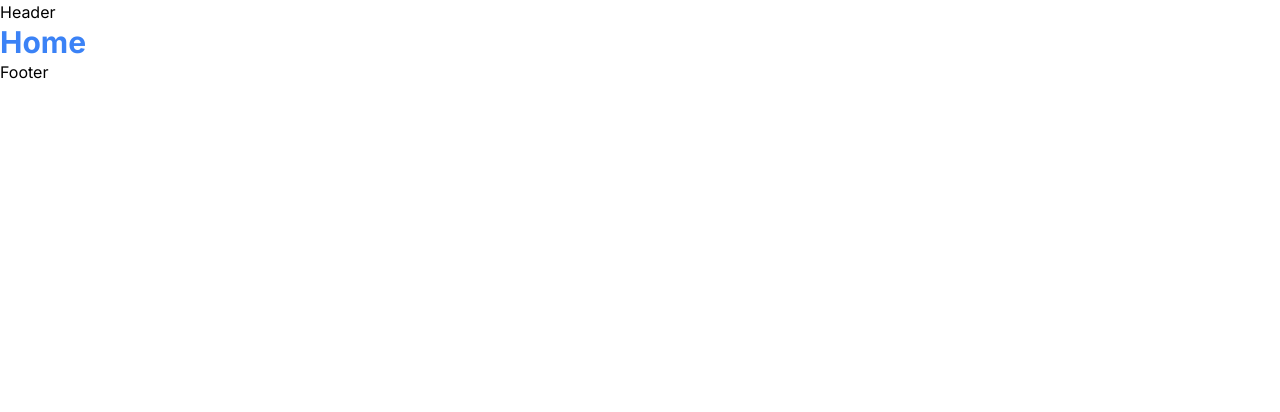
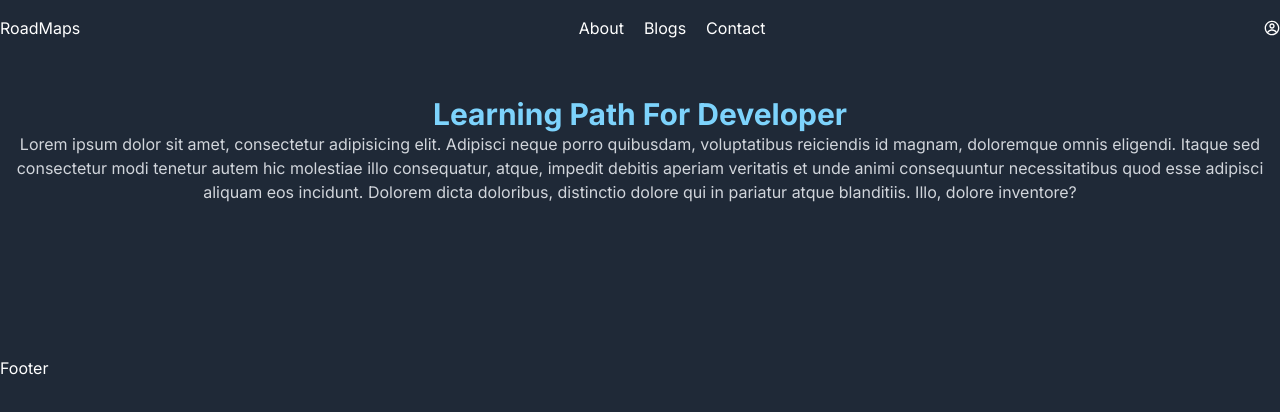
Before and after one commit to Shipon-Roy/roadmaps, a Next.js app: page / in a window 1280 px wide. Shown: the top 412 px of the page. Built offline with nearby package versions, Linux system fonts and the light colour scheme.

Commit message:
some work

```diff
--- /dev/null
+++ b/app/contact/page.jsx
@@ -0,0 +1,5 @@
+import React from "react";
+
+export default function Contact() {
+  return <div className="text-blue-500">Contact</div>;
+}
--- a/app/globals.css
+++ b/app/globals.css
@@ -1,3 +1,19 @@
 @tailwind base;
 @tailwind components;
 @tailwind utilities;
+
+*,
+*::after,
+*::before {
+  margin: 0;
+  padding: 0;
+  box-sizing: border-box;
+}
+body {
+  background: #1f2937;
+}
+
+/* width */
+::-webkit-scrollbar {
+  width: 6px;
+}
--- a/app/layout.js
+++ b/app/layout.js
@@ -1,23 +1,26 @@
-import Header from '@/components/Header'
-import './globals.css'
-import { Inter } from 'next/font/google'
-import Footer from '@/components/Footer'
+import Header from "@/components/Header";
+import "./globals.css";
+import { Inter } from "next/font/google";
+import Footer from "@/components/Footer";
+import Container from "@/ui/Container";
 
-const inter = Inter({ subsets: ['latin'] })
+const inter = Inter({ subsets: ["latin"] });
 
 export const metadata = {
-  title: 'RoadMaps',
-  description: 'Generated by create next app',
-}
+  title: "RoadMaps",
+  description: "Generated by create next app",
+};
 
 export default function RootLayout({ children }) {
   return (
     <html lang="en">
       <body className={inter.className}>
         <Header />
-        {children}
+        <div>
+          <Container>{children}</Container>
+        </div>
         <Footer />
-        </body>
+      </body>
     </html>
-  )
+  );
 }
--- a/app/page.js
+++ b/app/page.js
@@ -1,9 +1,10 @@
-import Image from 'next/image'
+import Hero from "@/components/home/Hero";
+import Image from "next/image";
 
 export default function Home() {
   return (
     <div>
-      <h1 className='text-blue-500 font-bold text-3xl'>Home</h1>
+      <Hero />
     </div>
-  )
+  );
 }
--- a/components/Footer.jsx
+++ b/components/Footer.jsx
@@ -1,7 +1,9 @@
-import React from 'react'
+import React from "react";
 
 export default function Footer() {
   return (
-    <div><h1>Footer</h1></div>
-  )
+    <div>
+      <h1 className="text-white">Footer</h1>
+    </div>
+  );
 }
--- a/components/Header.jsx
+++ b/components/Header.jsx
@@ -1,7 +1,32 @@
-import React from 'react'
+import Container from "@/ui/Container";
+import Link from "next/link";
+import React from "react";
+import { CgProfile } from "react-icons/cg";
 
 export default function Header() {
   return (
-    <div><h1>Header</h1></div>
-  )
+    <div className="bg-gray-800 py-4">
+      <Container>
+        <div className="flex justify-between items-center  text-white">
+          <Link href="/">
+            <h1>RoadMaps</h1>
+          </Link>
+          <ul className="flex justify-center items-center gap-5">
+            <Link href="/about">
+              <li>About</li>
+            </Link>
+            <Link href="/blogs">
+              <li>Blogs</li>
+            </Link>
+            <Link href="/contact">
+              <li>Contact</li>
+            </Link>
+          </ul>
+          <div>
+            <CgProfile />
+          </div>
+        </div>
+      </Container>
+    </div>
+  );
 }
--- /dev/null
+++ b/components/home/Hero.jsx
@@ -0,0 +1,20 @@
+import React from "react";
+
+export default function Hero() {
+  return (
+    <div className="h-[300px] text-center py-10">
+      <h1 className="text-[#7dd3fc] font-bold text-3xl">
+        Learning Path For Developer
+      </h1>
+      <p className="text-gray-300">
+        Lorem ipsum dolor sit amet, consectetur adipisicing elit. Adipisci neque
+        porro quibusdam, voluptatibus reiciendis id magnam, doloremque omnis
+        eligendi. Itaque sed consectetur modi tenetur autem hic molestiae illo
+        consequatur, atque, impedit debitis aperiam veritatis et unde animi
+        consequuntur necessitatibus quod esse adipisci aliquam eos incidunt.
+        Dolorem dicta doloribus, distinctio dolore qui in pariatur atque
+        blanditiis. Illo, dolore inventore?
+      </p>
+    </div>
+  );
+}
--- a/package.json
+++ b/package.json
@@ -16,6 +16,7 @@
     "postcss": "8.4.28",
     "react": "18.2.0",
     "react-dom": "18.2.0",
+    "react-icons": "^4.11.0",
     "tailwindcss": "3.3.3"
   }
 }
--- /dev/null
+++ b/ui/Container.jsx
@@ -0,0 +1,7 @@
+export default function Container({ children }) {
+  return (
+    <div className="container mx-auto w-full max-w-[1290px] px-4">
+      {children}
+    </div>
+  );
+}
```
Also changed, not shown: 1 other file (tests, documents, lock files or other folders).
